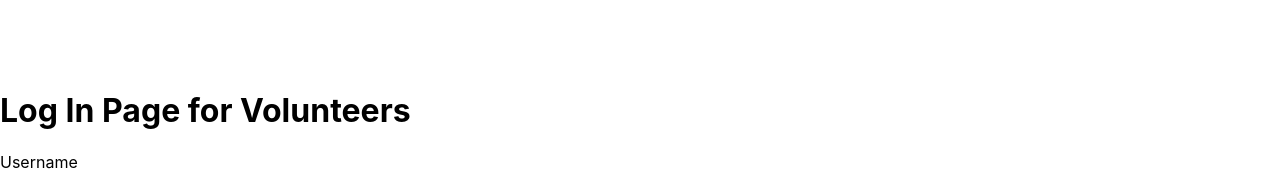
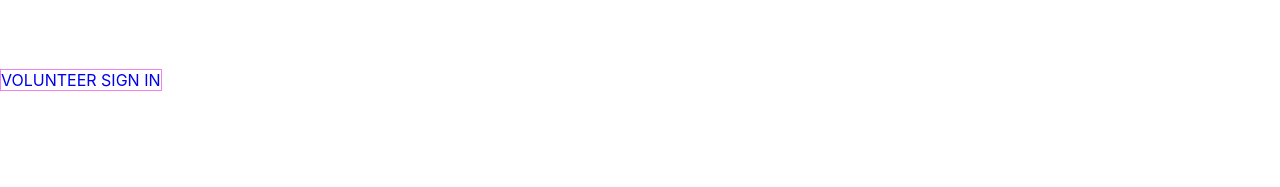
Before and after one commit to Anubhav-developr/cofwah, a React (Create React App) app: page / in a window 1280 px wide. Shown: the part 752-939 px from the top of the page. After the commit the page ends 858 px from the top, so only its background shows below. Built offline with nearby package versions, Linux system fonts and the light colour scheme.

Commit message:
we shall overcome

```diff
--- a/src/App.css
+++ b/src/App.css
@@ -37,3 +37,10 @@ border: 3px solid violet;
 
 
 }
+
+#yuk {
+
+  border: 1px solid violet;
+  text-decoration: none;
+
+}
--- a/src/App.js
+++ b/src/App.js
@@ -47,7 +47,7 @@ function App() {
          </ul>
      </div>
 
-
+     <Route path="/apnalogin"><APNA_LOGIN></APNA_LOGIN></Route>
         <br></br>
         यदि आपके पड़ोस या समाज में कोई अफवाह और मिथक है तो उस भ्रामक अफवाह को प्रस्तुत करें <a href="https://docs.google.com/forms/d/1jAmCNQB2yWYZDjOQFedUWDxqCKuuW4solNrU8vwzU_c/edit#">यहां(here)</a>
         <br></br>
@@ -59,7 +59,8 @@ function App() {
         <p>Vaccine Availibility</p>
 
       <Vaccine></Vaccine>
-       <APNA_LOGIN></APNA_LOGIN>
+      <Link to="/apnalogin" id="yuk">VOLUNTEER SIGN IN</Link>
+
         </p>
 
 
```
